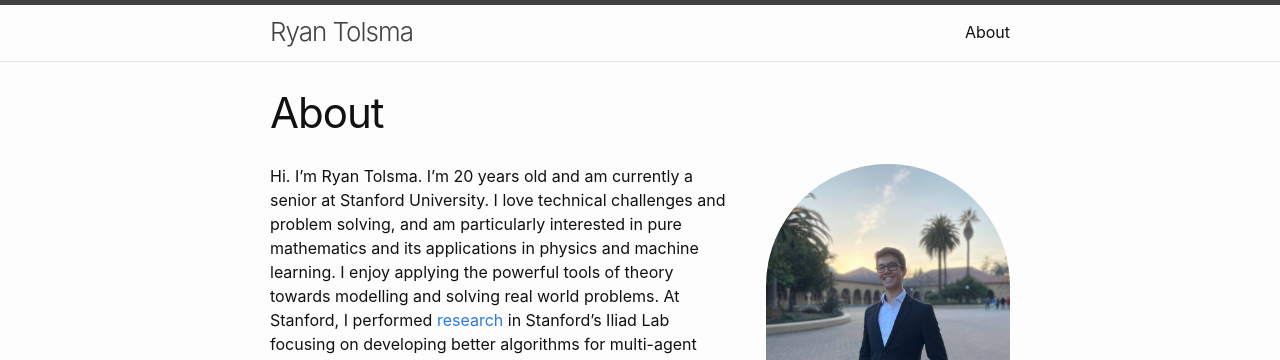
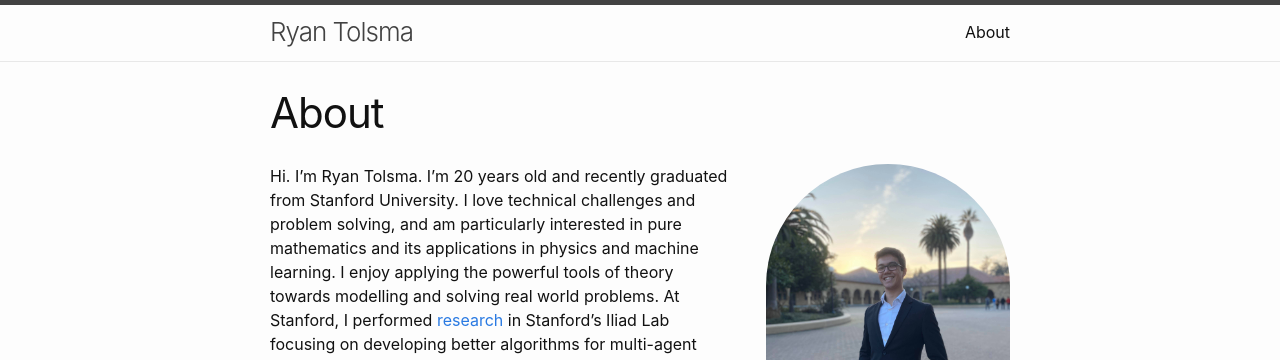
Before and after one commit to rtolsma/rtolsma.github.io, a Jekyll site: the page built from about.markdown, in a window 1280 px wide. Shown: the top 360 px of the page. Built offline with Jekyll 4.4.1, drawn with Linux system fonts in a browser that asks for light colours.

Commit message:
change to graduate

```diff
--- a/about.markdown
+++ b/about.markdown
@@ -6,7 +6,7 @@ permalink: /about/
 ![profile_pic]({{site.base_url}}/assets/profile_pic.jpg){:style="float: right; max-width: 33%; margin: 0 0 1em 2em; border-radius: 999px"}
 
 
-Hi. I'm Ryan Tolsma. I'm 20 years old and am currently a senior at Stanford University. I love technical challenges and problem solving, and am particularly
+Hi. I'm Ryan Tolsma. I'm 20 years old and recently graduated from Stanford University. I love technical challenges and problem solving, and am particularly
 interested in pure mathematics and its applications in physics and machine learning. I enjoy applying the powerful tools of theory towards modelling and solving
 real world problems. At Stanford, I performed [research](https://sites.google.com/view/latent-strategies) in Stanford's Iliad Lab focusing on developing better
 algorithms for multi-agent reinforcement learning and dealing with nonstationary environments. In my past, I've worked in quantitative trading
```
Also changed, not shown: Gemfile.lock.
